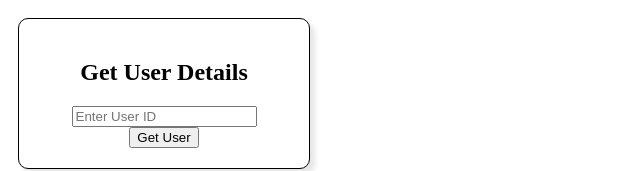
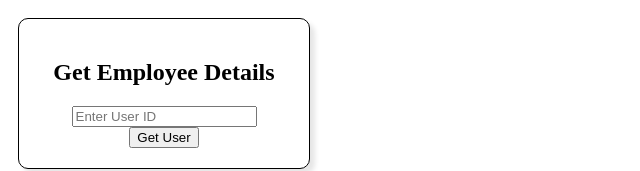
Before and after one commit to AnkitPathak0987/Cloud-react-project, a React (Vite) app: page / in a window 1280 px wide. Shown: the top 171 px of the page, without its empty margins (0-640 px from the left). Built offline with nearby package versions, Linux system fonts and the light colour scheme.

Commit message:
added employee

```diff
--- a/src/UserDetails.jsx
+++ b/src/UserDetails.jsx
@@ -27,7 +27,7 @@ const UserDetails = () => {
 
     return (
         <div className="card">
-            <h2 className="text-2xl font-bold mb-4">Get User Details</h2>
+            <h2 className="text-2xl font-bold mb-4">Get Employee Details</h2>
             <input
                 type="text"
                 placeholder="Enter User ID"
```
